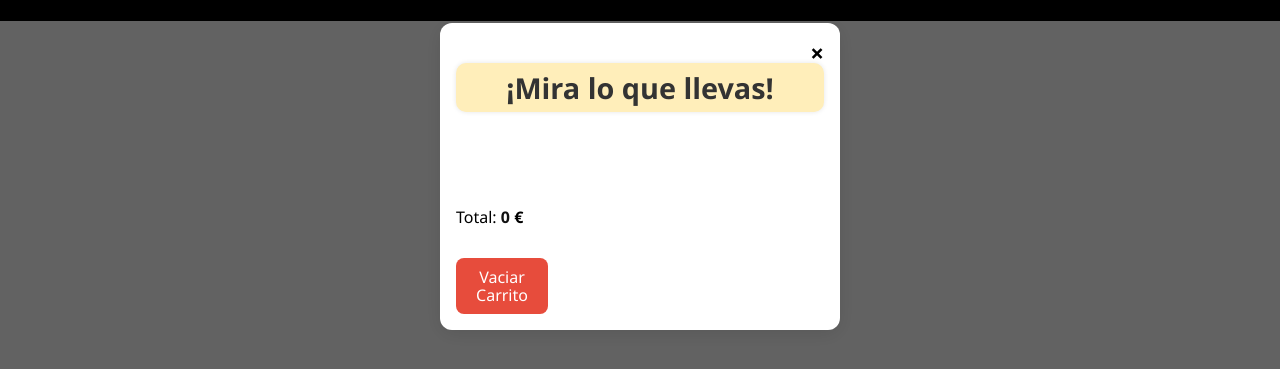
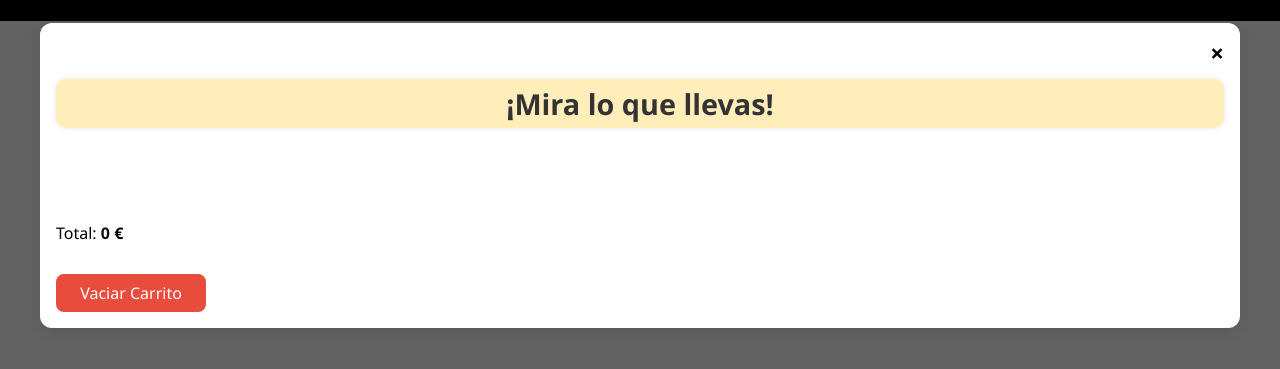
Before and after one commit to Kiske883/Practica_04_GIT, a plain HTML site: page index.html in a window 1280 px wide. Both pictures are taken after a click on the button "Ver carrito". Shown: the part 77-446 px from the top of the page. Drawn offline with Linux system fonts and the light colour scheme; no server answers.

Commit message:
Modificación de estilos del carrito modal

```diff
--- a/css/styles.css
+++ b/css/styles.css
@@ -243,7 +243,7 @@ main {
   gap: 2rem;
 }
 
-/* Estilos del modal */
+/* Inicio Estilos del modal */
 .modal {
   display: none;
   position: fixed;
@@ -261,7 +261,8 @@ main {
   padding: 1.5rem;
   border-radius: 10px;
   width: 90%;
-  max-width: 400px;
+  max-width: 1200px;
+  min-width: 320px;
   position: relative;
 }
 
--- a/index.html
+++ b/index.html
@@ -67,18 +67,21 @@
 
     <main class="container__wrapper">
       <section id="product-container" class="product-container"></section>
-      <!--
+
+      <!-- LAN0 - 20250606 - Modificamos el carrito a modal
       <aside class="carrito">
         <h2 class="cart-title">¡Mira lo que llevas!</h2>
         <ul id="carrito-items"></ul>
         <p>Total: <span id="carrito-total">0</span> <strong>€</strong></p>
         <button id="vaciar-carrito">Vaciar Carrito</button>
       </aside>
--->
+      -->
 
       <div id="modalCarrito" class="modal">
         <div class="modal-content carrito">
+          <div>
           <span class="close">&times;</span>
+          </div>
           <h2 class="cart-title">¡Mira lo que llevas!</h2>
           <ul id="carrito-items"></ul>
           <p>Total: <span id="carrito-total">0</span> <strong>€</strong></p>
```
